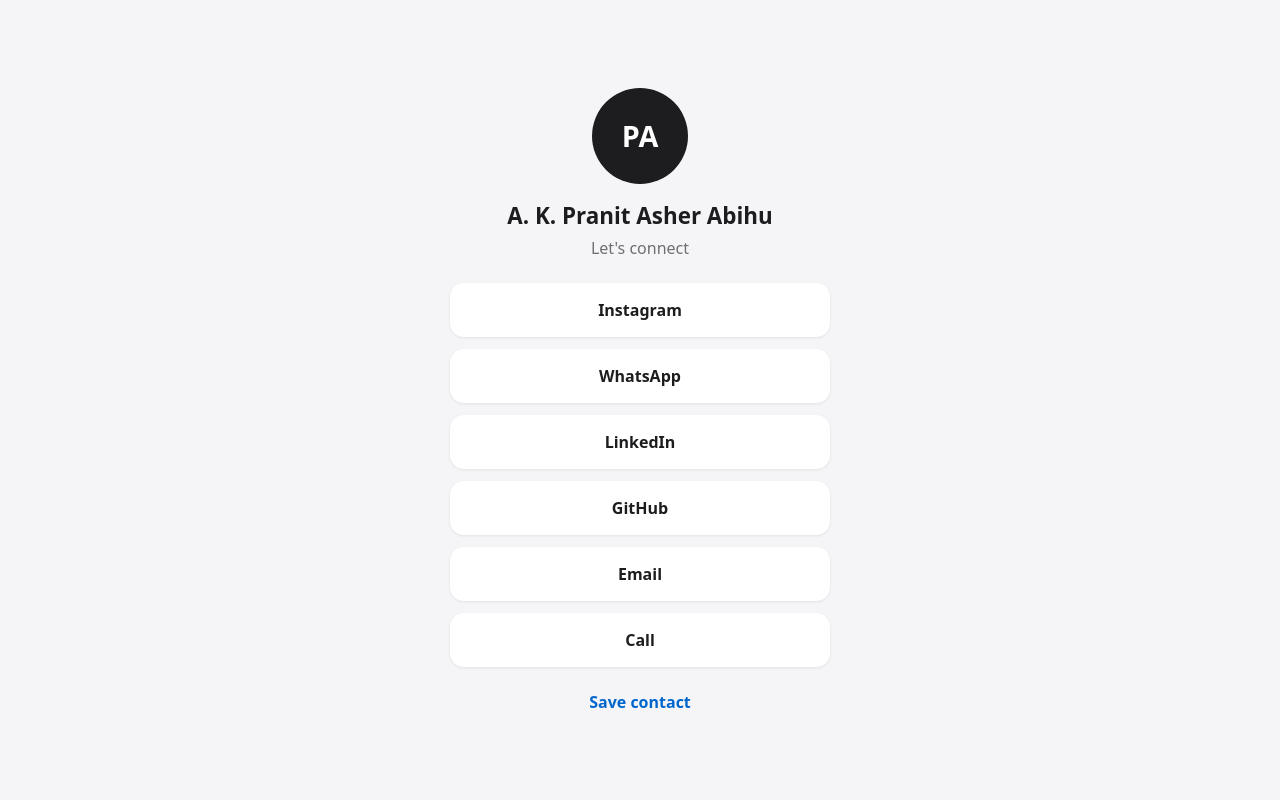
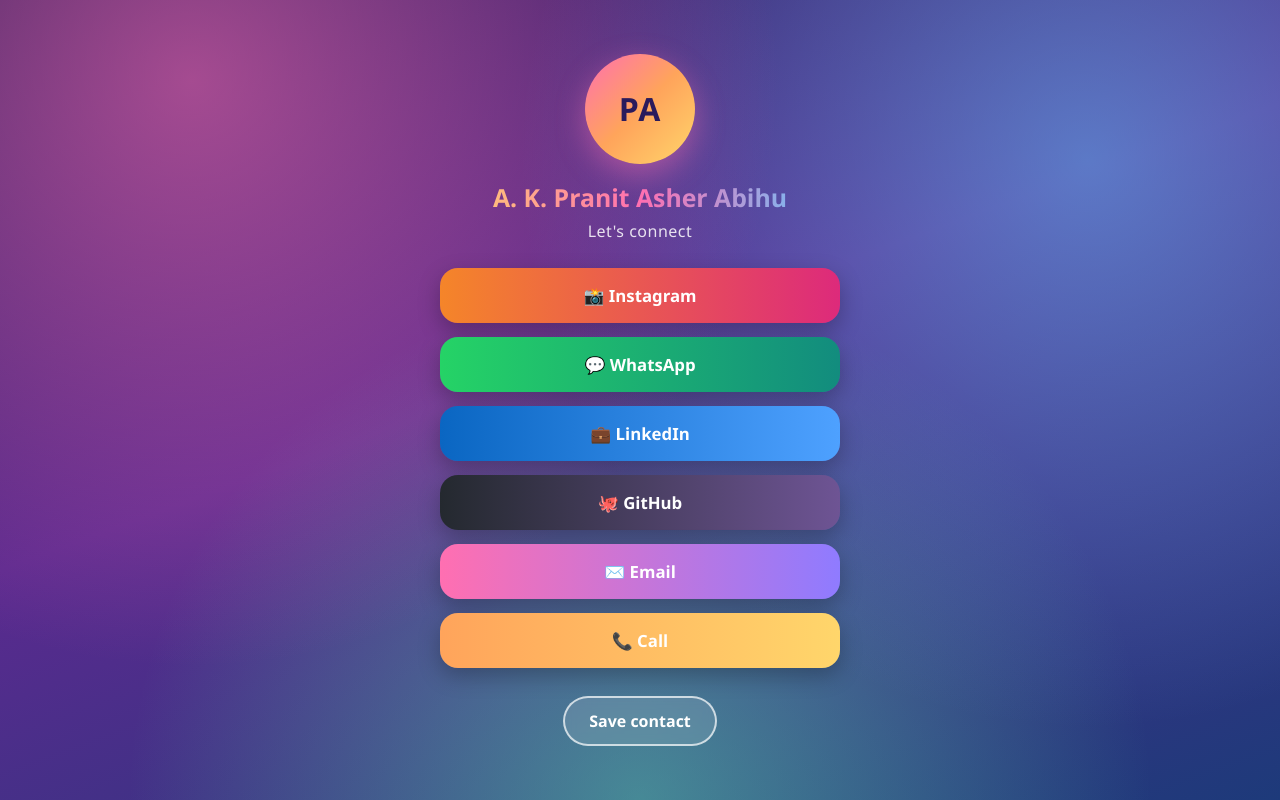
Before and after one commit to abihuFalca/portfolio, a plain HTML site: page connect/index.html in a window 1280 px wide. Drawn offline with Linux system fonts and the light colour scheme.

Commit message:
Restyle connect page with colourful gradient buttons
Co-Authored-By: Claude Haiku 5.5 <noreply@anthropic.com>

```diff
--- a/connect/index.html
+++ b/connect/index.html
@@ -13,12 +13,12 @@
     <p class="sub">Let's connect</p>
 
     <nav class="links">
-      <a href="https://www.instagram.com/may.be_pranit" target="_blank" rel="noopener">Instagram</a>
-      <a href="https://wa.me/919445033990" target="_blank" rel="noopener">WhatsApp</a>
-      <a href="https://www.linkedin.com/in/pranit-asher-abihu-a-k-" target="_blank" rel="noopener">LinkedIn</a>
-      <a href="https://github.com/abihuFalca" target="_blank" rel="noopener">GitHub</a>
-      <a href="mailto:akpranit6@gmail.com">Email</a>
-      <a href="tel:+919445033990">Call</a>
+      <a class="instagram" href="https://www.instagram.com/may.be_pranit" target="_blank" rel="noopener">📸 Instagram</a>
+      <a class="whatsapp" href="https://wa.me/919445033990" target="_blank" rel="noopener">💬 WhatsApp</a>
+      <a class="linkedin" href="https://www.linkedin.com/in/pranit-asher-abihu-a-k-" target="_blank" rel="noopener">💼 LinkedIn</a>
+      <a class="github" href="https://github.com/abihuFalca" target="_blank" rel="noopener">🐙 GitHub</a>
+      <a class="email" href="mailto:akpranit6@gmail.com">✉️ Email</a>
+      <a class="phone" href="tel:+919445033990">📞 Call</a>
     </nav>
 
     <a class="save" href="contact.vcf" download="Pranit_Asher_Abihu.vcf">Save contact</a>
--- a/connect/style.css
+++ b/connect/style.css
@@ -1,50 +1,101 @@
 * { box-sizing: border-box; margin: 0; padding: 0; }
 
+:root {
+  --pink: #ff6fb1;
+  --orange: #ffa45b;
+  --yellow: #ffd66b;
+  --purple: #8f7bff;
+  --blue: #5ec8ff;
+  --green: #5ff0b0;
+}
+
 body {
-  font-family: system-ui, -apple-system, "Segoe UI", Roboto, Arial, sans-serif;
-  background: #f5f5f7;
-  color: #1d1d1f;
+  font-family: "Segoe UI", system-ui, -apple-system, Roboto, Arial, sans-serif;
   min-height: 100vh;
   display: flex;
   align-items: center;
   justify-content: center;
-  padding: 24px;
+  padding: 28px 20px;
+  color: #fff;
+  background:
+    radial-gradient(circle at 15% 10%, rgba(255, 111, 177, 0.55), transparent 45%),
+    radial-gradient(circle at 85% 20%, rgba(94, 200, 255, 0.5), transparent 45%),
+    radial-gradient(circle at 50% 100%, rgba(95, 240, 176, 0.45), transparent 50%),
+    linear-gradient(160deg, #2b1b5c 0%, #5b2a8f 45%, #1d3a7a 100%);
+  background-attachment: fixed;
 }
 
 .wrap {
   width: 100%;
-  max-width: 380px;
+  max-width: 400px;
   text-align: center;
 }
 
 .avatar {
-  width: 96px; height: 96px; margin: 0 auto 16px;
+  width: 110px; height: 110px; margin: 0 auto 18px;
   border-radius: 50%;
-  background: #1d1d1f; color: #fff;
+  background: linear-gradient(135deg, var(--pink), var(--orange), var(--yellow));
+  padding: 4px;
+  box-shadow: 0 10px 30px rgba(255, 111, 177, 0.45);
   display: flex; align-items: center; justify-content: center;
-  font-size: 1.8rem; font-weight: 600;
+  font-size: 2rem; font-weight: 800; color: #2b1b5c;
+  letter-spacing: 1px;
 }
 
-h1 { font-size: 1.4rem; font-weight: 700; }
-.sub { color: #6e6e73; margin: 6px 0 24px; }
+h1 {
+  font-size: 1.55rem; font-weight: 800; line-height: 1.25;
+  background: linear-gradient(90deg, var(--yellow), var(--pink), var(--blue));
+  -webkit-background-clip: text; background-clip: text; color: transparent;
+}
 
-.links { display: flex; flex-direction: column; gap: 12px; }
+.sub {
+  margin: 8px 0 26px;
+  color: rgba(255, 255, 255, 0.85);
+  font-size: 1rem;
+  letter-spacing: 0.5px;
+}
+
+.links { display: flex; flex-direction: column; gap: 14px; }
+
 .links a {
-  display: block;
-  padding: 16px;
-  border-radius: 14px;
-  background: #fff;
-  color: #1d1d1f;
+  display: flex; align-items: center; justify-content: center; gap: 10px;
+  padding: 16px 20px;
+  border-radius: 18px;
+  color: #fff;
   text-decoration: none;
-  font-weight: 600;
-  box-shadow: 0 1px 3px rgba(0, 0, 0, 0.08);
+  font-weight: 700;
+  font-size: 1.05rem;
+  background: linear-gradient(90deg, var(--c1), var(--c2));
+  box-shadow: 0 8px 22px rgba(0, 0, 0, 0.25);
+  transition: transform 0.15s ease, box-shadow 0.15s ease, filter 0.15s ease;
 }
-.links a:hover { background: #ececf0; }
+.links a:hover {
+  transform: translateY(-3px) scale(1.01);
+  box-shadow: 0 14px 28px rgba(0, 0, 0, 0.3);
+  filter: brightness(1.08);
+  text-decoration: none;
+}
+.links a:active { transform: scale(0.98); }
+
+/* Each button gets its own colour pair */
+.instagram { --c1: #f58529; --c2: #dd2a7b; }
+.whatsapp  { --c1: #25d366; --c2: #128c7e; }
+.linkedin  { --c1: #0a66c2; --c2: #4ea1ff; }
+.github    { --c1: #24292f; --c2: #6e5494; }
+.email     { --c1: #ff6fb1; --c2: #8f7bff; }
+.phone     { --c1: #ffa45b; --c2: #ffd66b; color: #2b1b5c; }
 
 .save {
   display: inline-block;
-  margin-top: 24px;
-  color: #0066cc;
+  margin-top: 28px;
+  padding: 12px 24px;
+  border-radius: 999px;
+  border: 2px solid rgba(255, 255, 255, 0.7);
+  color: #fff;
   text-decoration: none;
-  font-weight: 600;
+  font-weight: 700;
+  background: rgba(255, 255, 255, 0.12);
+  backdrop-filter: blur(6px);
+  transition: background 0.15s ease;
 }
+.save:hover { background: rgba(255, 255, 255, 0.25); text-decoration: none; }
```
